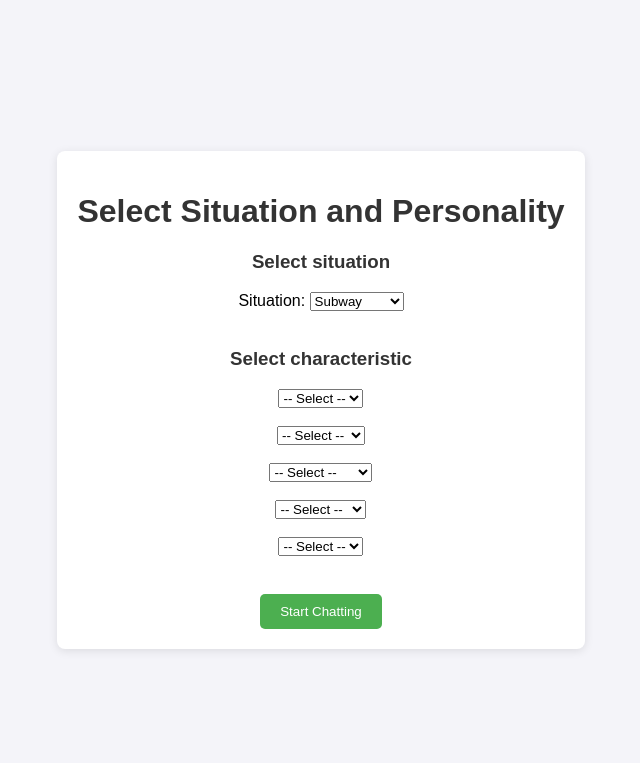
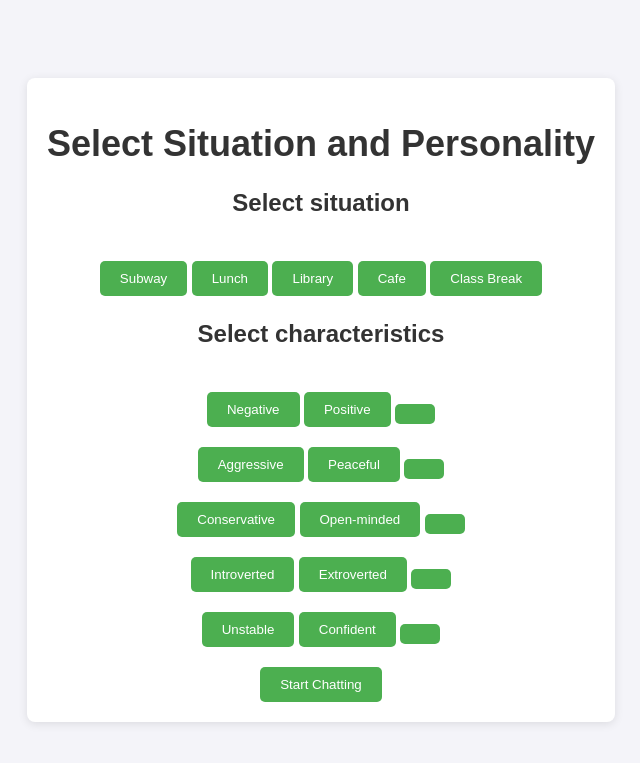
Before and after one commit to junheehong98/Chatbot-with-Context-and-Personality, a Flask app: page / in a window 1280 px wide. Shown: the top 763 px of the page, without its empty margins (319-959 px from the left). Run offline with Flask 2, Linux system fonts and the light colour scheme.

Commit message:
Update main.html

```diff
--- a/app/templates/main.html
+++ b/app/templates/main.html
@@ -5,33 +5,68 @@
     <meta name="viewport" content="width=device-width, initial-scale=1.0">
     <title>Select Situation and Personality</title>
     <link rel="stylesheet" href="static/css/main_style.css">
+    <script>
+        // Function to update hidden input field when a situation is selected and highlight the selected button
+        function selectSituation(situation, button) {
+            document.getElementById('situationInput').value = situation;
 
+            // Remove 'selected-btn' class from all situation buttons
+            const situationButtons = document.querySelectorAll('.situation-btn');
+            situationButtons.forEach(btn => btn.classList.remove('selected-btn'));
+
+            // Add 'selected-btn' class to the clicked button
+            button.classList.add('selected-btn');
+        }
+
+        // Function to update hidden input field when a characteristic is selected and highlight the selected button
+        function selectCharacteristic(index, characteristic, button) {
+            // 1. 선택된 특성을 숨겨진 input 필드에 저장
+            document.getElementById('characteristic'+index).value = characteristic;
+
+            // 2. 동일한 그룹 내에서만 'selected-btn' 클래스를 제거
+            const characteristicGroup = document.querySelectorAll(`.characteristic-group-${index} .characteristic-btn`);
+            characteristicGroup.forEach(btn => btn.classList.remove('selected-btn'));
+
+            // 3. 클릭된 버튼에 'selected-btn' 클래스를 추가하여 시각적으로 선택되었음을 표시
+            button.classList.add('selected-btn');
+        }
+
+    </script>
 </head>
 <body>
     <div class="container">
-        <h1>Select Situation and Personality</h1>
+        <h1 style="font-size: 36px;">Select Situation and Personality</h1>
+
         <form action="/" method="post">
-            <h3>Select situation</h3>
-            <label for="situation">Situation:</label>
-            <select name="situation" id="situation">
-                {% for situation in situations %}
-                <option value="{{ situation }}">{{ situation }}</option>
+            <!-- Select Situation -->
+            <h3 style="font-size: 24px;">Select situation</h3>
+            <div>
+                <!-- Buttons for situation -->
+                <button type="button" class="situation-btn" onclick="selectSituation('Subway', this)">Subway</button>
+                <button type="button" class="situation-btn" onclick="selectSituation('Lunch', this)">Lunch</button>
+                <button type="button" class="situation-btn" onclick="selectSituation('Library', this)">Library</button>
+                <button type="button" class="situation-btn" onclick="selectSituation('Cafe', this)">Cafe</button>
+                <button type="button" class="situation-btn" onclick="selectSituation('Class Break', this)">Class Break</button>
+            </div>
+            <input type="hidden" name="situation" id="situationInput">
+
+            <!-- Select Characteristics -->
+            <h3 style="font-size: 24px;">Select characteristics</h3>
+            <div>
+                {% for characteristic_set in characteristics %}
+                    <!-- Buttons for each characteristic set (now 3 choices) -->
+                    <div class="characteristic-group characteristic-group-{{ loop.index0 }}">  <!-- loop.index0는 0부터 시작 -->
+                        <button type="button" class="characteristic-btn" onclick="selectCharacteristic({{ loop.index0 }}, '{{ characteristic_set[0] }}', this)">{{ characteristic_set[0] }}</button>
+                        <button type="button" class="characteristic-btn" onclick="selectCharacteristic({{ loop.index0 }}, '{{ characteristic_set[1] }}', this)">{{ characteristic_set[1] }}</button>
+                        <button type="button" class="characteristic-btn" onclick="selectCharacteristic({{ loop.index0 }}, '{{ characteristic_set[2] }}', this)">{{ characteristic_set[2] }}</button>
+                    </div>
+                    <input type="hidden" name="characteristic{{ loop.index0 }}" id="characteristic{{ loop.index0 }}">
                 {% endfor %}
-            </select><br><br>
+            </div>
 
-            <h3>Select characteristic</h3>
 
-            {% for i in range(5) %}
-                <label for="characteristic{{ i }}"></label>
-                <select name="characteristic{{ i }}" id="characteristic{{ i }}">
-                    <option value="">-- Select --</option>
-                    {% for characteristic in characteristics[i] %}
-                    <option value="{{ characteristic }}">{{ characteristic }}</option>
-                    {% endfor %}
-                </select><br><br>
-            {% endfor %}
-
-            <button type="submit">Start Chatting</button>
+            <!-- Submit Button -->
+            <button type="submit" class="submit">Start Chatting</button>
         </form>
     </div>
 </body>
```
